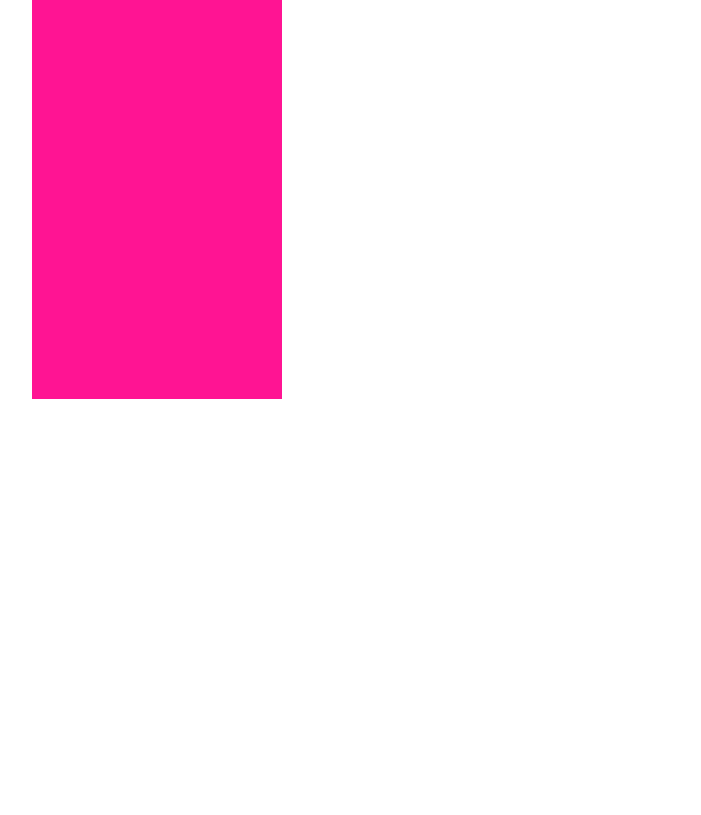
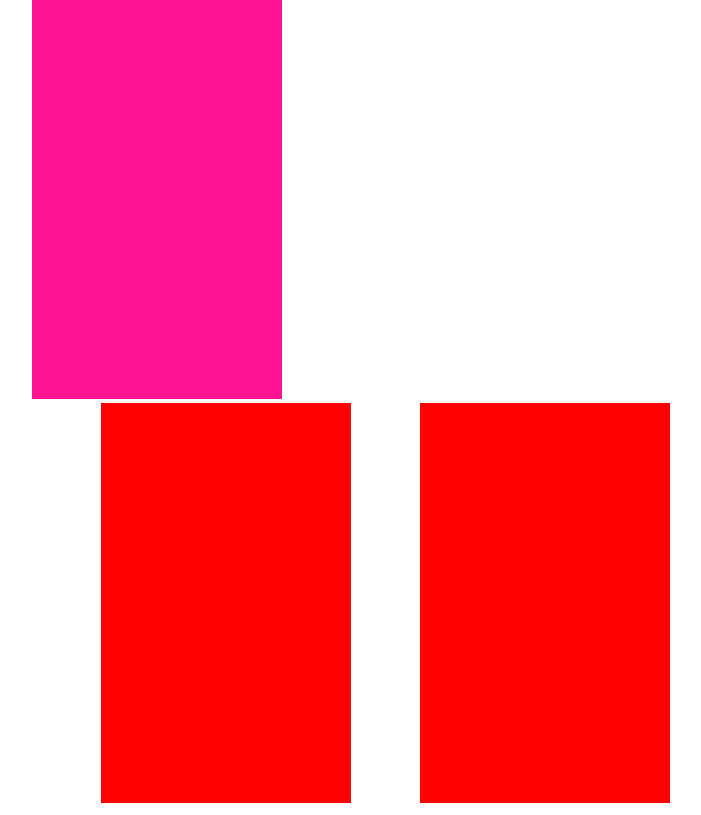
Before and after one commit to dqen/Krashosting, a PHP site: page / in a window 1280 px wide; the page is wider, and only the part inside the window is pictured. Shown: the part 1075-1890 px from the top of that part, without its empty margins (216-917 px from the left). Before the commit the page ends 1474 px from the top of that part, so only its background shows below. Run offline with PHP 8.4, Linux system fonts and the light colour scheme.

Commit message:
front end

```diff
--- a/css/master.css
+++ b/css/master.css
@@ -65,3 +65,23 @@ li a:hover {
     background-color: deeppink;
     display: inline-block;
 }
+#nieuws1{
+    max-width: 250px;
+    max-height: 400px;
+    display: inline-block;
+    margin-right: 65px;
+}
+#nieuws2{
+    width: 250px;
+    height: 400px;
+    background-color: red;
+    display: inline-block;
+    margin-right: 65px;
+}
+#nieuws3{
+    width: 250px;
+    height: 400px;
+    background-color: red;
+    display: inline-block;
+    margin-right: 65px;
+}
--- a/index.php
+++ b/index.php
@@ -14,7 +14,7 @@
     <div class="banner">
     </div>
     <ul class="menu">
-        <li class="menuitem"><a href="/index.html">Home</a></li>
+        <li class="menuitem"><a href="/index.php">Home</a></li>
         <li class="menuitem"><a href="pages/contact.html">Contact</a></li>
         <li class="menuitem"><a href="pages/krashosting.php">login</a></li>
     </ul>
@@ -24,6 +24,10 @@
         <div id="pakket3"></div>
         <div id="pakket4"></div>
         <br>
+
+        <div id="nieuws1"></div>
+        <div id="nieuws2"></div>
+        <div id="nieuws3"></div>
     </div>
 </body>
 </html>
```
